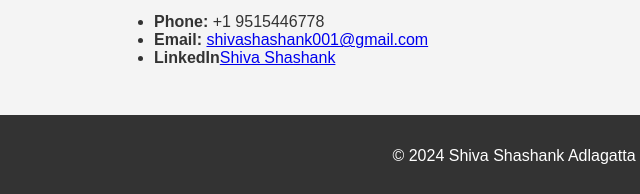
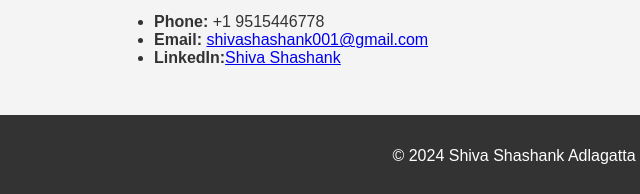
Before and after one commit to sadla001/SSA, a plain HTML site: page index.html in a window 1280 px wide. Shown: the part 1552-1746 px from the top of the page, 126-766 px from the left. Drawn offline with Linux system fonts and the light colour scheme.

Commit message:
Update index.html

```diff
--- a/index.html
+++ b/index.html
@@ -104,7 +104,7 @@
         <ul>
             <li><strong>Phone:</strong> +1 9515446778</li>
             <li><strong>Email:</strong> <a href="mailto:shivashashank001@gmail.com">shivashashank001@gmail.com</a></li>
-            <li><strong>LinkedIn</strong><a href="https://www.linkedin.com/in/shiva-shashank-adlagatta/">Shiva Shashank</a></li>
+            <li><strong>LinkedIn:</strong><a href="https://www.linkedin.com/in/shiva-shashank-adlagatta/">Shiva Shashank</a></li>
         </ul>
     </section>
     <footer>
```
